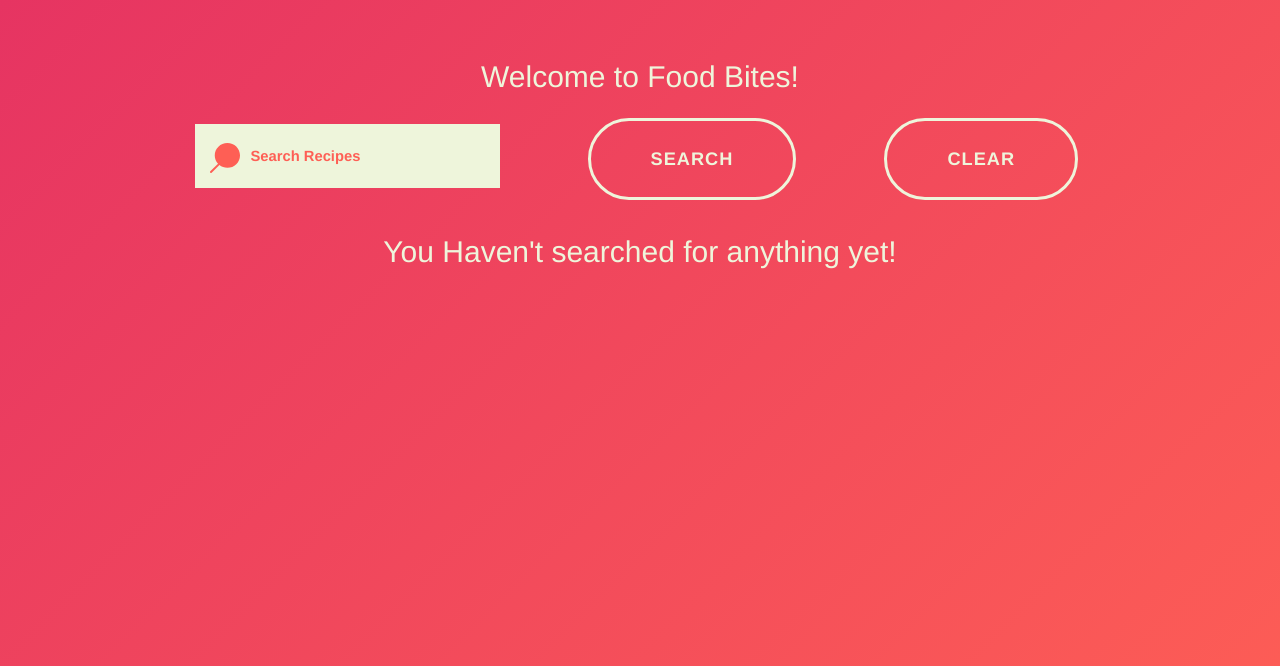
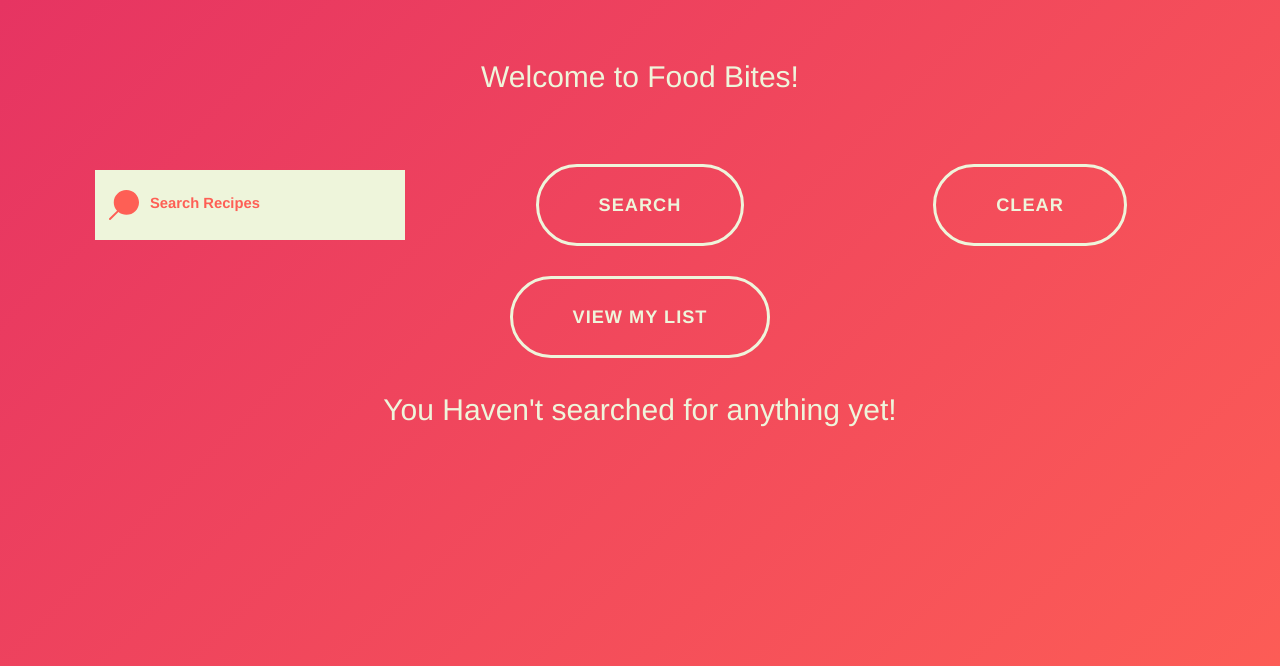
Before and after one commit to award28/Food_Bites, a Node server app: page / in a window 1280 px wide. Shown: the top 666 px of the page. Run offline with Node 20, Linux system fonts and the light colour scheme; some libraries are stand-ins or nearby versions.

Commit message:
added alerts, local storage and shopping list

```diff
--- a/public/css/icon.css
+++ b/public/css/icon.css
@@ -16,6 +16,21 @@ a:hover {
 
 a:active {
   text-decoration: none;
+}
+
+.icon-google:before {
+  font-family: FontAwesome;
+	content: "\f1a0";
+}
+
+.icon-close:before {
+  font-family: FontAwesome;
+	content: "\f00d";
+}
+
+.icon-list:before {
+  font-family: FontAwesome;
+	content: "\f0ca";
 }
 
 .icon-plus:before {
--- a/public/css/style.css
+++ b/public/css/style.css
@@ -32,7 +32,7 @@ h1, h2, h3, h4, h5, h6 {
 	display: block;
 	float: right;
 	padding: 0.8em;
-	border: none;
+	border: 3px solid #EEF5DB;
 	border-radius: 0;
 	font-family: "Avenir Next", "Helvetica Neue", Helvetica, Arial, sans-serif;
 	width: 100%;
--- a/public/js/controller.js
+++ b/public/js/controller.js
@@ -1,6 +1,6 @@
 var app = angular.module("myApp", []);
 
-app.controller('index', ['$scope', '$http', '$window', '$document', function($scope, $http, $window, $document) {
+app.controller('index', ['$scope', '$http', '$window', '$document', '$timeout', function($scope, $http, $window, $document, $timeout) {
     $scope.$watch('search', function(search) {
         if(search != undefined && search != "")
             $scope.searchBg={"background": "#fe5f55"}
@@ -39,6 +39,12 @@ app.controller('index', ['$scope', '$http', '$window', '$document', function($sc
             $scope.message = "Error: We couldn't find anything :(";
         }).finally( function() {
             $scope.loading = false;
+                $scope.alert = $scope.recipes.length + " recipes found!";
+                $scope.alertClass = 'success';
+                $timeout(function() {
+                    $scope.alertClass = '';
+                    $scope.alert = "";
+                }, 4000);
         });
         }
         else {
@@ -50,7 +56,60 @@ app.controller('index', ['$scope', '$http', '$window', '$document', function($sc
     $scope.recipeLink = function(link) {
         $window.location.href = link;
     }
-    $scope.addToList = function() {
-        $window.alert("Added ingredients to shopping list!");
+
+    $scope.alert = "";
+
+    $scope.addToList = function(recipe) {
+        var recipes = [];
+        var onList = false;
+        $scope.alert = "";
+
+        if(JSON.parse($window.localStorage.getItem("list"))){
+            var storageRecipes = JSON.parse($window.localStorage.getItem("list"));
+            for(var i = 0; i < storageRecipes.length; i++)
+            recipes.push(storageRecipes[i]);
+        }
+        if(storageRecipes != undefined) {
+            for(var i = 0; i < storageRecipes.length; i++) {
+                if(storageRecipes[i].title === recipe.title)
+                    onList = true;
+            }
+            if(!onList) {
+                recipes.push(recipe);
+                $scope.alert = "Ingredients added to shopping list!";
+                $scope.alertClass = 'success';
+                $timeout(function() {
+                    $scope.alertClass = '';
+                    $scope.alert = "";
+                }, 4000);
+            }
+            else {
+                $scope.alert = "Bruh you can't add the same recipe twice -_-";
+                $scope.alertClass = 'danger';
+                $timeout(function() {
+                    $scope.alertClass = '';
+                    $scope.alert = "";
+                }, 4000);
+            }
+        }
+        else {
+            recipes.push(recipe);
+            $scope.alert = "Ingredients added to shopping list!";
+            $scope.alertClass = 'success';
+            $timeout(function() {
+                $scope.alertClass = '';
+                $scope.alert = "";
+            }, 4000);
+        }
+
+        $window.localStorage.setItem("list", JSON.stringify(recipes));
+    }
+
+    $scope.clearList = function() {
+        $window.localStorage.clear();
+    }
+
+    $scope.getList = function() {
+        $scope.list = JSON.parse($window.localStorage.getItem("list"));
     }
 }]);
--- a/views/index.ejs
+++ b/views/index.ejs
@@ -14,10 +14,28 @@
     <link rel="stylesheet" type="text/css" href="/css/btn.css" />
     <link rel="stylesheet" type="text/css" href="/css/icon.css" />
 <style>
+.success {
+color: #46D964;
+}
+
+.danger {
+color: #FFCC00;
+}
+
 .thumbnail {
   height: 500px;
   background: #FE7C73;
   border: 1px solid #FE7C73;
+}
+.modal-content {
+  background-color: #FE5F55;
+  border: 1px solid #FE5F55;
+}
+.modal-header {
+  border-bottom: 1px solid #E63462;
+}
+.modal-footer {
+  border-top: 1px solid #E63462;
 }
 </style>
   </head>
@@ -26,9 +44,14 @@
       <center>
         <br><br>
         <h2>Welcome to Food Bites!</h2>
+        <h3 class="{{alertClass}}">
+          <div  ng-if="alert">{{alert}}</div>
+          <div  ng-if="!alert && !loading"> &nbsp;</div>
+          <img src='/img/loading.gif' ng-if="loading">
+        </h3>
       </center>
       <div class=row>
-        <div class="col-md-offset-1 col-md-4">
+        <div class="col-md-4">
           <center>
             <span class="search">
               <input class="searchInput" type="text" ng-model=search ng-style=searchBg ng-keydown="($event.which === 13 || $event.which === 9) && getRecipes()"/>
@@ -38,30 +61,36 @@
             </span>
           </center>
         </div>
-        <div class=col-md-3>
+        <div class=col-md-4>
           <center>
             <button class="lbtn icon-arrow-right" id=search ng-click="getRecipes()">Search</button>
           </center>
         </div>
-        <div class=col-md-3>
+        <div class=col-md-4>
           <center>
             <button class="lbtn icon-trash" ng-click="clearSearch()">Clear</button>
           </center>
         </div>
       </div>
       <center>
+        <button class="lbtn icon-list" data-toggle=modal data-target=#list ng-click="getList()">View My List</button>
+      </center>
+      <center>
         <h2 ng-if="!recipes.length && !loading">
           {{ message }}
         </h2>
-        <img src='/img/loading.gif' ng-if="loading">
       </center>
       <div class=row>
-        <div class="col-xs-12 col-sm-6 col-md-4 col-lg-3" ng-repeat="recipe in recipes" ng-if="recipe.image">
+        <div class="col-xs-12 col-sm-6 col-md-6 col-lg-3" ng-repeat="recipe in recipes" ng-if="recipe.image">
           <div class="thumbnail animated fadeInUp" style="-webkit-animation-delay: {{($index*1.5)/10}}s;" ng-model=thumbHeight>
+            <a href="{{recipe.link }}">
               <img src="{{ recipe.image }}" alt="{{ recipe.title }}">
+            </a>
             <div class="caption">
               <center>
+                <a href="{{recipe.link }}">
                   <h4>{{ recipe.title }}</h4>
+                </a>
               </center>
               <div class=row>
                 <div class=col-md-12>
@@ -71,7 +100,8 @@
                 </div>
                 <div class=col-md-12>
                   <div class="icon-wrap icon-effect">
-                    <a href="#" class="icon icon-plus" ng-click="addToList()">Test</a>
+                    <a href="#" class="click icon icon-plus" ng-click="addToList(recipe)">Test</a>
+                  </div>
                 </div>
               </div>
             </div>
@@ -81,6 +111,38 @@
       </div>
   </body>
 
+  <div class="modal fade" id="list" tabindex="-1" role="dialog" aria-labelledby="listLabel">
+    <div class="modal-dialog" role="document">
+      <div class="modal-content">
+        <div class="modal-header">
+          <button type="button" class="close" data-dismiss="modal" aria-label="Close"><span aria-hidden="true">&times;</span></button>
+          <h3 class="modal-title" id="listLabel">Shopping List</h3>
+        </div>
+        <div class="modal-body">
+          <h2 ng-if="!list.length">You have nothing in your shopping list!</h2>
+          <pre ng-repeat="recipe in list">
+            {{ recipe | json }}
+          </pre>
+        </div>
+        <div class="modal-footer">
+          <div class=row>
+            <div class="col-md-2">
+              <div class="icon-wrap icon-effect">
+                <a href="#" class="icon icon-google">Google Keep</a>
+              </div>
+            </div>
+            <div class=col-md-6>
+                <button class="sbtn icon-trash" data-dismiss="modal" ng-click=clearList()>Clear list</button>
+            </div>
+            <div class=col-md-4>
+                <button class="sbtn icon-close" data-dismiss="modal">Dismiss</button>
+            </div>
+          </div>
+        </div>
+      </div>
+    </div>
+
+  </div>
   <!-- jQuery -->
   <script   src="https://code.jquery.com/jquery-3.1.0.min.js"   integrity="sha256-cCueBR6CsyA4/9szpPfrX3s49M9vUU5BgtiJj06wt/s="   crossorigin="anonymous"></script>
 
```
Also changed, not shown: public/js/alerts.js (added, +23 -0 lines). Lines whose indentation alone changed are shown as unchanged.
